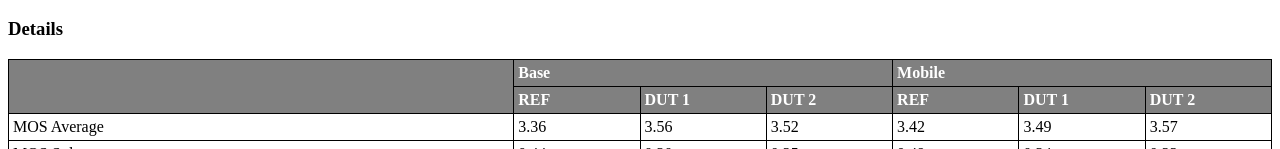
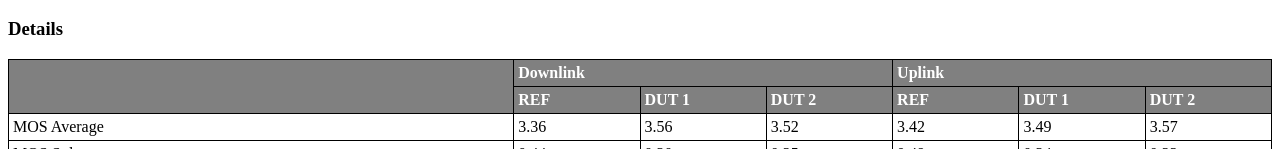
Before and after one commit to LiJieSu0/Fit4Launch_Report, a React (Create React App) app in the folder report-generator-app/: page / in a window 1280 px wide. Shown: the part 898-1047 px from the top of the page. Built offline with nearby package versions, Linux system fonts and the light colour scheme; what chartjs-plugin-datalabels would draw is missing.

Commit message:
modify details table header

```diff
--- a/report-generator-app/src/ReportDetails/VoiceQuality/VqCases/VqAmrWbVq.js
+++ b/report-generator-app/src/ReportDetails/VoiceQuality/VqCases/VqAmrWbVq.js
@@ -122,8 +122,8 @@ const VqAmrWbVq = () => {
         <thead>
           <tr>
             <th rowSpan="2"></th>
-            <th colSpan="3">Base</th>
-            <th colSpan="3">Mobile</th>
+            <th colSpan="3">Downlink</th>
+            <th colSpan="3">Uplink</th>
           </tr>
           <tr>
             <th>REF</th>
```
